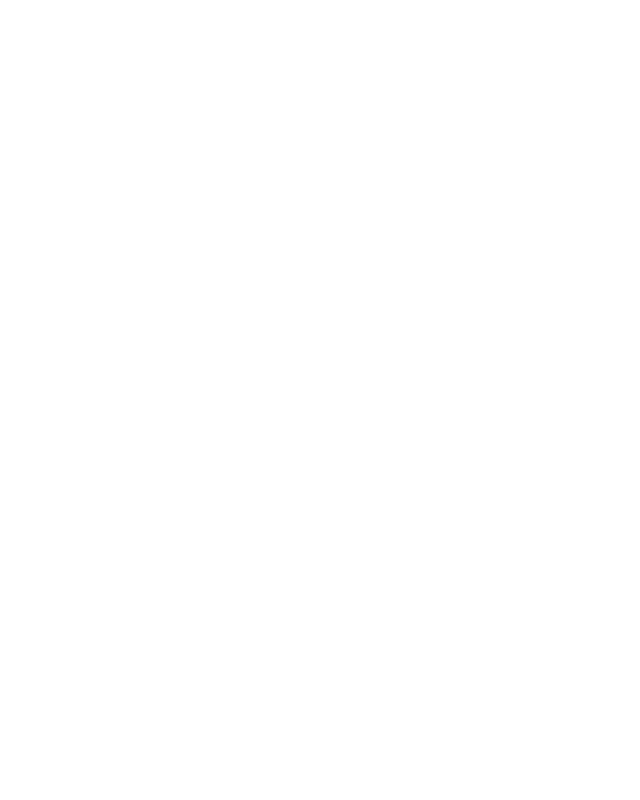
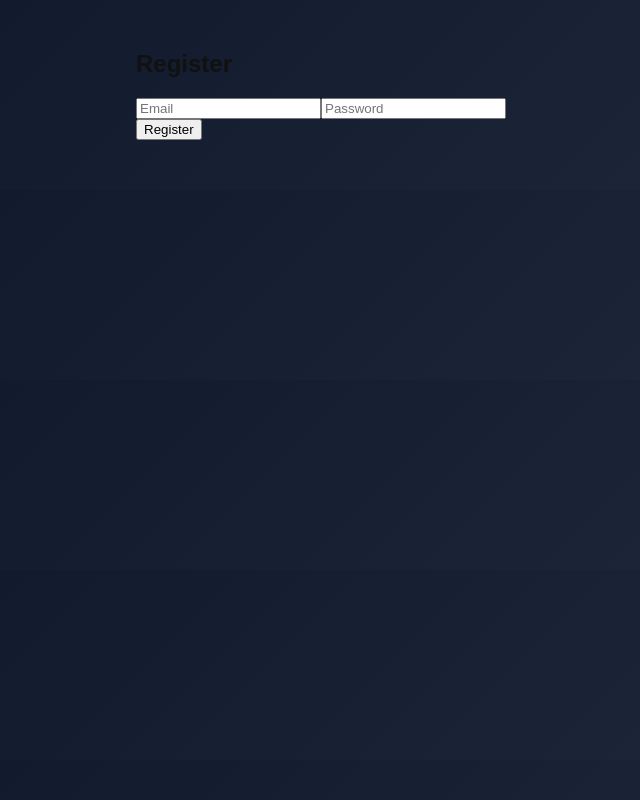
Before and after one commit to tgillenh2o/crm-idx, a React (Vite) app in the folder frontend/: page /register in a window 1280 px wide. Before the commit this address had no page. Shown: the whole page, without its empty margins (304-944 px from the left). Built offline with nearby package versions, Linux system fonts and the light colour scheme.

Commit message:
fixing login

```diff
--- a/frontend/src/App.jsx
+++ b/frontend/src/App.jsx
@@ -1,15 +1,19 @@
+import React, { useState } from "react";
 import { BrowserRouter as Router, Routes, Route } from "react-router-dom";
+import { AuthProvider } from "./context/AuthContext";
 import Login from "./pages/Login";
-import Dashboard from "./pages/Dashboard";
+import Register from "./pages/Register";
 
 function App() {
   return (
-    <Router>
-      <Routes>
-        <Route path="/" element={<Login />} />
-        <Route path="/dashboard" element={<Dashboard />} />
-      </Routes>
-    </Router>
+    <AuthProvider>
+      <Router>
+        <Routes>
+          <Route path="/" element={<Login />} />
+          <Route path="/register" element={<Register />} />
+        </Routes>
+      </Router>
+    </AuthProvider>
   );
 }
 
--- a/frontend/src/context/AuthContext.jsx
+++ b/frontend/src/context/AuthContext.jsx
@@ -1,37 +1,35 @@
-import React, { createContext, useContext, useEffect, useState } from "react";
+import React, { createContext, useState } from "react";
+import axios from "axios";
 
-const AuthContext = createContext(null);
+export const AuthContext = createContext();
 
-export const AuthProvider = ({ children }) => {
+export function AuthProvider({ children }) {
   const [user, setUser] = useState(null);
-  const [loading, setLoading] = useState(false);
 
-  useEffect(() => {
-    const token = localStorage.getItem("token");
-    if (token) {
-      setUser({ token });
+  const login = async (email, password) => {
+    try {
+      const res = await axios.post("http://localhost:5000/login", { email, password });
+      setUser(res.data.user);
+      return true;
+    } catch (err) {
+      console.error(err);
+      return false;
     }
-  }, []);
-
-  const login = (token) => {
-    localStorage.setItem("token", token);
-    setUser({ token });
   };
 
-  const logout = () => {
-    localStorage.removeItem("token");
-    setUser(null);
+  const register = async (email, password) => {
+    try {
+      const res = await axios.post("http://localhost:5000/register", { email, password });
+      return res.data.success;
+    } catch (err) {
+      console.error(err);
+      return false;
+    }
   };
 
   return (
-    <AuthContext.Provider value={{ user, loading, login, logout }}>
+    <AuthContext.Provider value={{ user, login, register }}>
       {children}
     </AuthContext.Provider>
   );
-};
-
-export const useAuth = () => {
-  const ctx = useContext(AuthContext);
-  if (!ctx) throw new Error("useAuth must be used inside AuthProvider");
-  return ctx;
-};
+}
--- a/frontend/src/pages/Login.jsx
+++ b/frontend/src/pages/Login.jsx
@@ -1,13 +1,23 @@
-import React, { useState } from "react";
+import React, { useState, useContext } from "react";
+import { useNavigate } from "react-router-dom";
+import { AuthContext } from "../context/AuthContext";
 
 export default function Login() {
   const [email, setEmail] = useState("");
   const [password, setPassword] = useState("");
+  const { login } = useContext(AuthContext);
+  const navigate = useNavigate();
 
   const handleLogin = async (e) => {
     e.preventDefault();
-    // call your login API
-    console.log("Logging in:", { email, password });
+    const success = await login(email, password);
+    if (success) {
+      alert("Login successful");
+      // In the old setup, maybe we just stayed on the same page or navigated to "/" again
+      // You can replace with navigate("/") or just keep the alert
+    } else {
+      alert("Invalid credentials");
+    }
   };
 
   return (
@@ -30,6 +40,7 @@ export default function Login() {
         />
         <button type="submit">Login</button>
       </form>
+      <button onClick={() => navigate("/register")}>Go to Register</button>
     </div>
   );
 }
--- a/frontend/src/pages/Register.jsx
+++ b/frontend/src/pages/Register.jsx
@@ -1,80 +1,44 @@
-// src/pages/Register.jsx
-import React, { useState } from "react";
-import axios from "axios";
-import { useNavigate, Link } from "react-router-dom";
+import React, { useState, useContext } from "react";
+import { useNavigate } from "react-router-dom";
+import { AuthContext } from "../context/AuthContext";
 
 export default function Register() {
+  const [email, setEmail] = useState("");
+  const [password, setPassword] = useState("");
+  const { register } = useContext(AuthContext);
   const navigate = useNavigate();
-  const [form, setForm] = useState({ name: "", email: "", password: "" });
-  const [error, setError] = useState("");
-  const [loading, setLoading] = useState(false);
 
-  const handleChange = (e) => {
-    setForm({ ...form, [e.target.name]: e.target.value });
-  };
-
-  const handleSubmit = async (e) => {
+  const handleRegister = async (e) => {
     e.preventDefault();
-    setError("");
-    setLoading(true);
-
-    try {
-      // Register request
-      await axios.post("https://crm-idx.onrender.com/api/auth/register", form);
-      navigate("/login"); // Redirect to login after successful registration
-    } catch (err) {
-      console.error(err.response?.data || err.message);
-      setError(err.response?.data?.message || "Registration failed");
-    } finally {
-      setLoading(false);
+    const success = await register(email, password);
+    if (success) {
+      alert("Registration successful");
+      navigate("/"); // back to login
+    } else {
+      alert("Registration failed");
     }
   };
 
   return (
-    <div style={{ maxWidth: 400, margin: "50px auto", padding: 20 }}>
-      <h1>Register</h1>
-      {error && <p style={{ color: "red" }}>{error}</p>}
-      <form onSubmit={handleSubmit}>
-        <div style={{ marginBottom: 10 }}>
-          <label>Name:</label>
-          <input
-            type="text"
-            name="name"
-            value={form.name}
-            onChange={handleChange}
-            required
-            style={{ width: "100%", padding: 8 }}
-          />
-        </div>
-        <div style={{ marginBottom: 10 }}>
-          <label>Email:</label>
+    <div style={{ maxWidth: "400px", margin: "50px auto" }}>
+      <h2>Register</h2>
+      <form onSubmit={handleRegister}>
         <input
           type="email"
-            name="email"
-            value={form.email}
-            onChange={handleChange}
+          placeholder="Email"
+          value={email}
+          onChange={(e) => setEmail(e.target.value)}
           required
-            style={{ width: "100%", padding: 8 }}
         />
-        </div>
-        <div style={{ marginBottom: 10 }}>
-          <label>Password:</label>
         <input
           type="password"
-            name="password"
-            value={form.password}
-            onChange={handleChange}
+          placeholder="Password"
+          value={password}
+          onChange={(e) => setPassword(e.target.value)}
           required
-            style={{ width: "100%", padding: 8 }}
         />
-        </div>
-        <button type="submit" disabled={loading} style={{ padding: 10, width: "100%" }}>
-          {loading ? "Registering..." : "Register"}
-        </button>
+        <button type="submit">Register</button>
       </form>
-      <p style={{ marginTop: 10 }}>
-        Already have an account? <Link to="/login">Login</Link>
-      </p>
     </div>
   );
 }
```
Also changed, not shown: frontend/src/app.jsx (+11 -7 lines). Lines whose indentation alone changed are shown as unchanged.
